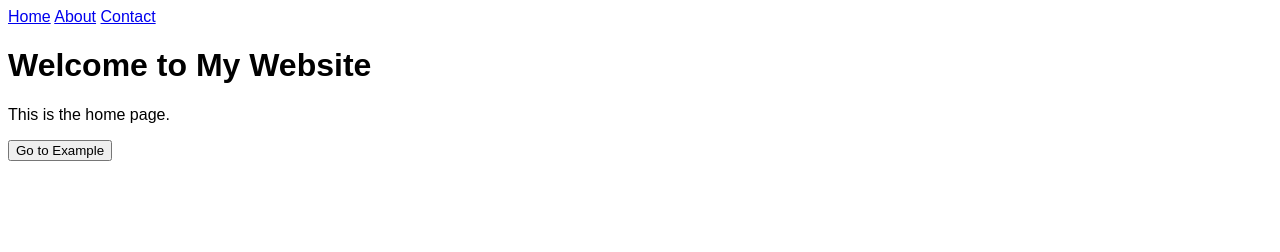
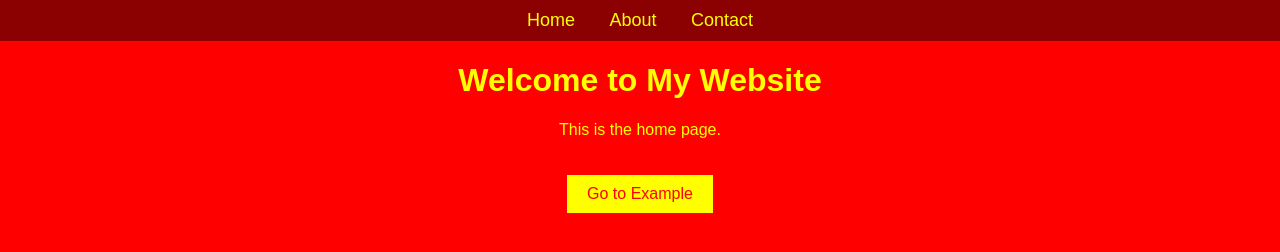
Before and after one commit to Papajto/papajto.github.io, a plain HTML site: page index.html in a window 1280 px wide. Drawn offline with Linux system fonts and the light colour scheme.

Commit message:
Update styles.css

```diff
--- a/styles.css
+++ b/styles.css
@@ -1,3 +1,34 @@
 body {
+    background-color: red;
+    color: yellow;
     font-family: Arial, sans-serif;
-    text-align
+    text-align: center;
+    margin: 0;
+    padding: 0;
+}
+
+nav {
+    background-color: darkred;
+    padding: 10px;
+}
+
+nav a {
+    color: yellow;
+    text-decoration: none;
+    margin: 0 15px;
+    font-size: 18px;
+}
+
+button {
+    background-color: yellow;
+    color: red;
+    border: none;
+    padding: 10px 20px;
+    font-size: 16px;
+    cursor: pointer;
+    margin-top: 20px;
+}
+
+button:hover {
+    background-color: orange;
+}
```
